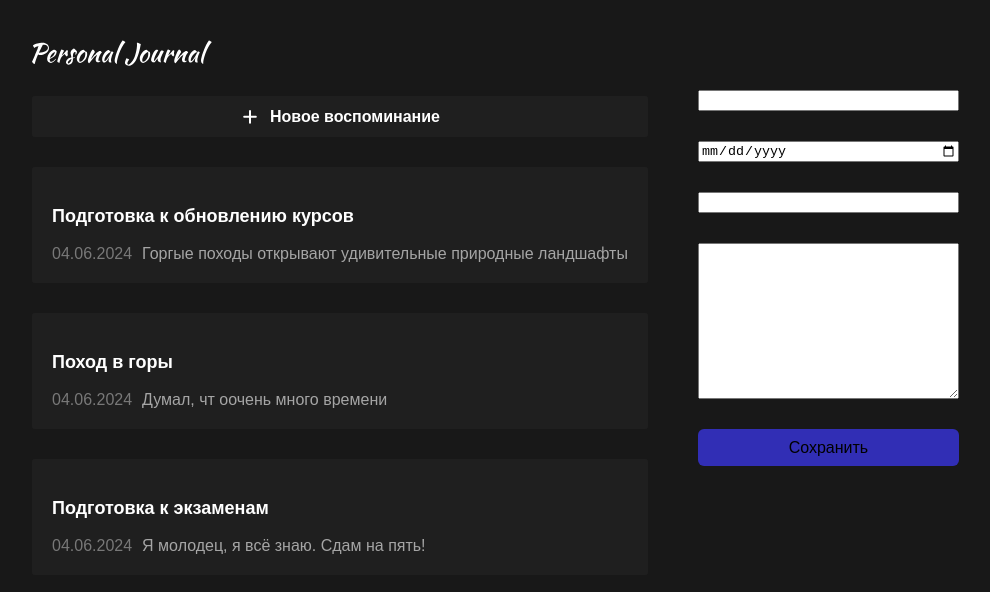
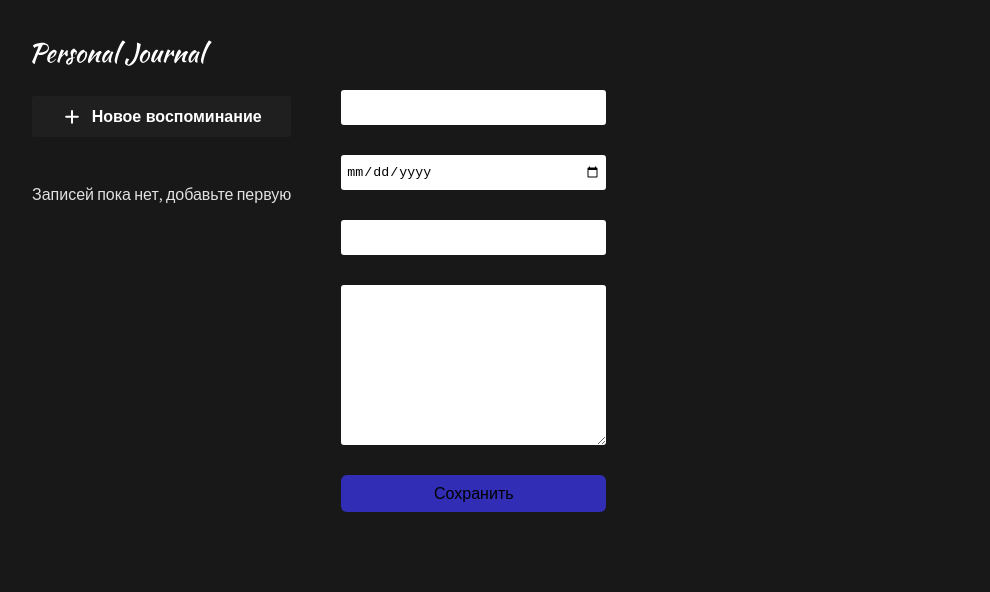
Before and after one commit to MrSallivan/purple-diary, a React (Vite) app in the folder myDiaryOnReact/: page / in a window 1280 px wide. Shown: the top 592 px of the page, without its empty margins (8-998 px from the left). Built offline with nearby package versions, Linux system fonts and the light colour scheme.

Commit message:
39 video

```diff
--- a/myDiaryOnReact/src/App.jsx
+++ b/myDiaryOnReact/src/App.jsx
@@ -1,7 +1,5 @@
 // import { useState } from "react"
 import "./App.css"
-import CardButton from "./components/CardButton/CardButton"
-import JournalItem from "./components/JournalItem/JournalItem"
 import LeftPanel from "./layouts/LeftPanel/LeftPanel"
 import Body from "./layouts/Body/Body"
 import Header from "./components/Header/Header"
@@ -11,24 +9,24 @@ import JornalAddButton from "./components/JournalAddButton/JournalAddButton"
 import { useState } from "react"
 
 const INITIAL_DATA = [
-  {
-    id: 1,
-    title: "Подготовка к обновлению курсов",
-    text: "Горгые походы открывают удивительные природные ландшафты",
-    date: new Date()
-  },
-  {
-    id: 2,
-    title: "Поход в горы",
-    text: "Думал, чт оочень много времени",
-    date: new Date()
-  },
-  {
-    id: 3,
-    title: "Подготовка к экзаменам",
-    text: "Я молодец, я всё знаю. Сдам на пять!",
-    date: new Date()
-  }
+  // {
+  //   id: 1,
+  //   title: "Подготовка к обновлению курсов",
+  //   text: "Горгые походы открывают удивительные природные ландшафты",
+  //   date: new Date()
+  // },
+  // {
+  //   id: 2,
+  //   title: "Поход в горы",
+  //   text: "Думал, чт оочень много времени",
+  //   date: new Date()
+  // },
+  // {
+  //   id: 3,
+  //   title: "Подготовка к экзаменам",
+  //   text: "Я молодец, я всё знаю. Сдам на пять!",
+  //   date: new Date()
+  // }
 ]
 function App() {
   const [items, setItems] = useState(INITIAL_DATA)
@@ -39,29 +37,17 @@ function App() {
         text: item.text,
         title: item.title,
         date: new Date(item.date),
-        id: Math.max(...prev.map((i) => i.id)) + 1
+        id: prev.length > 0 ? Math.max(...prev.map((i) => i.id)) + 1 : 1
       }
     ])
   }
-  const sortItems = (a, b) => {
-    if (a.date < b.date) {
-      return 1
-    } else {
-      return -1
-    }
-  }
+
   return (
     <div className="app">
       <LeftPanel>
         <Header />
         <JornalAddButton />
-        <JournalList>
-          {items.sort(sortItems).map((el) => (
-            <CardButton key={el.id}>
-              <JournalItem title={el.title} date={el.date} text={el.text} />
-            </CardButton>
-          ))}
-        </JournalList>
+        <JournalList items={items} />
       </LeftPanel>
       <Body>
         <JournalForm addItem={addItem} />
--- a/myDiaryOnReact/src/components/JournalForm/JournalForm.css
+++ b/myDiaryOnReact/src/components/JournalForm/JournalForm.css
@@ -3,3 +3,12 @@
 	flex-direction: column;
 	gap: 30px;
 }
+.journal-form input, textarea {
+	border-radius: 3px;
+	border: none;
+	outline: none;
+	padding: 5px;
+}
+.journal-form input{
+	height: 25px;
+}
--- a/myDiaryOnReact/src/components/JournalForm/JournalForm.jsx
+++ b/myDiaryOnReact/src/components/JournalForm/JournalForm.jsx
@@ -4,6 +4,7 @@ import Button from "../Button/Button"
 const JournalForm = ({ addItem }) => {
   const addJournalItem = (e) => {
     e.preventDefault()
+		console.log(e.target);
     const formData = new FormData(e.target)
     const formProps = Object.fromEntries(formData)
     addItem(formProps)
--- a/myDiaryOnReact/src/components/JournalList/JournalList.jsx
+++ b/myDiaryOnReact/src/components/JournalList/JournalList.jsx
@@ -1,6 +1,27 @@
 import "./JournalList.css"
+import CardButton from "../CardButton/CardButton"
+import JournalItem from "../JournalItem/JournalItem"
 
-function JournalList({ children }) {
-  return <div className="journal-list">{children}</div>
+function JournalList({ items }) {
+  const sortItems = (a, b) => {
+    if (a.date < b.date) {
+      return -1
+    } else {
+      return 1
+    }
+  }
+  if (items.length == 0) {
+    return <p>Записей пока нет, добавьте первую</p>
+  }
+
+  return (
+    <div className="journal-list">
+      {items.sort(sortItems).map((el) => (
+        <CardButton key={el.id}>
+          <JournalItem title={el.title} date={el.date} text={el.text} />
+        </CardButton>
+      ))}
+    </div>
+  )
 }
 export default JournalList
```
